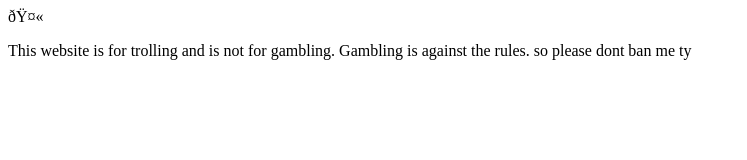
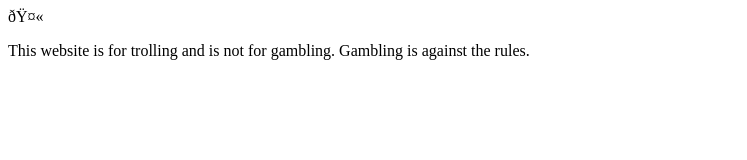
Before and after one commit to AlperSocial/ecsrfliptroll, a plain HTML site: page index.html in a window 1280 px wide. Shown: the whole page, without its empty margins (0-747 px from the left). Drawn offline with Linux system fonts and the light colour scheme.

Commit message:
Update index.html

```diff
--- a/index.html
+++ b/index.html
@@ -3,7 +3,7 @@
   </head>
   <body>
     <p>🤫</p>
-    <p>This website is for trolling and is not for gambling. Gambling is against the rules. so please dont ban me ty</p>
+    <p>This website is for trolling and is not for gambling. Gambling is against the rules.</p>
     <meta http-equiv="refresh" content="1;url=">
     <script>
         // List of websites to redirect to
```
